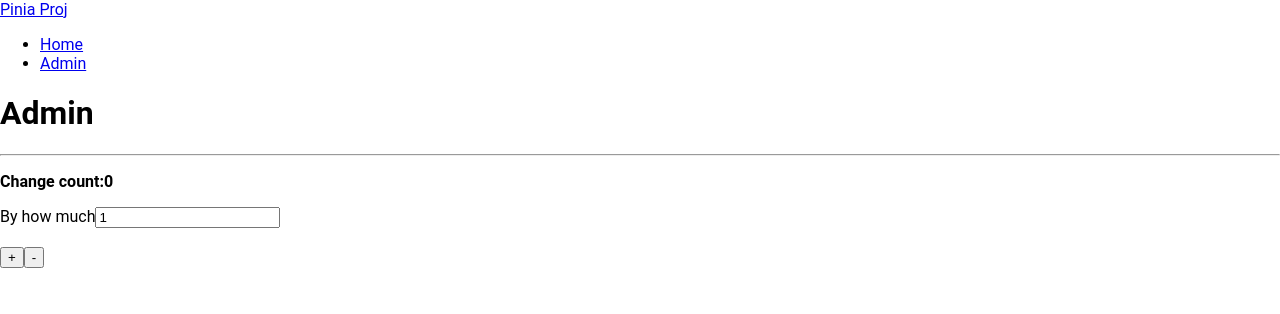
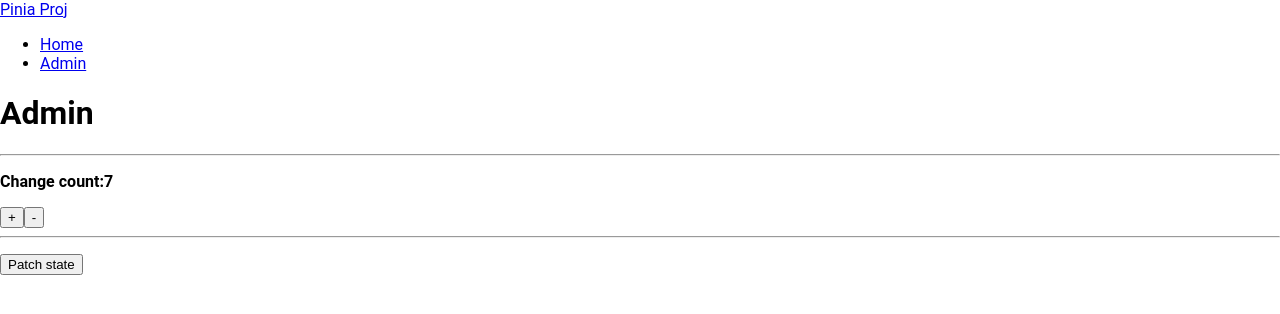
Before and after one commit to ferlobo1985/VUEJS24-Pinia, a Vue app: page /admin in a window 1280 px wide. Shown: the top 314 px of the page. Built offline with nearby package versions, Linux system fonts and the light colour scheme; the HTML template or start-up script is replaced by a standard one.

Commit message:
02-Mutations
02-Mutations

```diff
--- a/src/components/admin/index.vue
+++ b/src/components/admin/index.vue
@@ -4,25 +4,45 @@
     <hr />
     <div class="col-sm-5">
       <p>
-        <strong> Change count:0 </strong>
+        <strong> Change count:{{ count }} </strong>
       </p>
 
-      <div>
-        <label class="form-label">By how much</label>
-        <input type="number" class="form-control" v-model="data.amount" />
-      </div>
-      <br />
+      <button type="button" class="btn btn-primary me-3" @click="add">+</button>
+      <button type="button" class="btn btn-outline-secondary"  @click="subtract">-</button>
 
-      <button type="button" class="btn btn-primary me-3">+</button>
-      <button type="button" class="btn btn-outline-secondary">-</button>
+      <hr/>
+      <p>{{ store.car.brand }}</p>
+      <p>{{ store.car.color }}</p>
+      <button
+        type="button"
+        class="btn btn-primary me-3"
+        @click="patchState"
+      >
+        Patch state
+      </button>
+
     </div>
   </div>
 </template>
 
 <script setup>
-  import { reactive } from 'vue'
+  import { useCounterStore } from '@/stores/counter';
+  import { computed } from 'vue';
+  const store = useCounterStore();
 
-  const data = reactive({
-    amount:1
-  })
+  const count = computed(()=>store.counter);
+
+  const add = () => store.counter++;
+  const subtract = () => store.counter--;
+
+  const patchState = () => {
+    store.$patch({
+      counter:100,
+      car:{
+        brand:'Ford',
+        color:'Red'
+      }
+    })
+  }
+
 </script>
--- a/src/components/counter/index.vue
+++ b/src/components/counter/index.vue
@@ -4,10 +4,18 @@
     <div class="col-lg-6 mx-auto">
       <p class="lead mb-4">{{ count }}</p>
       <div class="d-grid gap-2 d-sm-flex justify-content-sm-center">
-        <button type="button" class="btn btn-primary btn-lg px-4 gap-3">
+        <button
+          type="button"
+          class="btn btn-primary btn-lg px-4 gap-3"
+          @click="add"
+        >
           +
         </button>
-        <button type="button" class="btn btn-outline-secondary btn-lg px-4">
+        <button
+          type="button"
+          class="btn btn-outline-secondary btn-lg px-4"
+          @click="subtract"
+        >
           -
         </button>
       </div>
@@ -20,6 +28,9 @@
   import { computed } from 'vue';
   const store = useCounterStore();
 
-  const count = computed(()=>store.counter)
+  const count = computed(()=>store.counter);
+
+  const add = () => store.counter++;
+  const subtract = () => store.counter--;
 
 </script>
--- a/src/stores/counter.js
+++ b/src/stores/counter.js
@@ -2,6 +2,10 @@ import { defineStore } from "pinia";
 
 export const useCounterStore = defineStore('counter',{
     state:()=>({
-        counter:7
+        counter:7,
+        car:{
+            brand:'',
+            color:''
+        }
     })
 })
```
